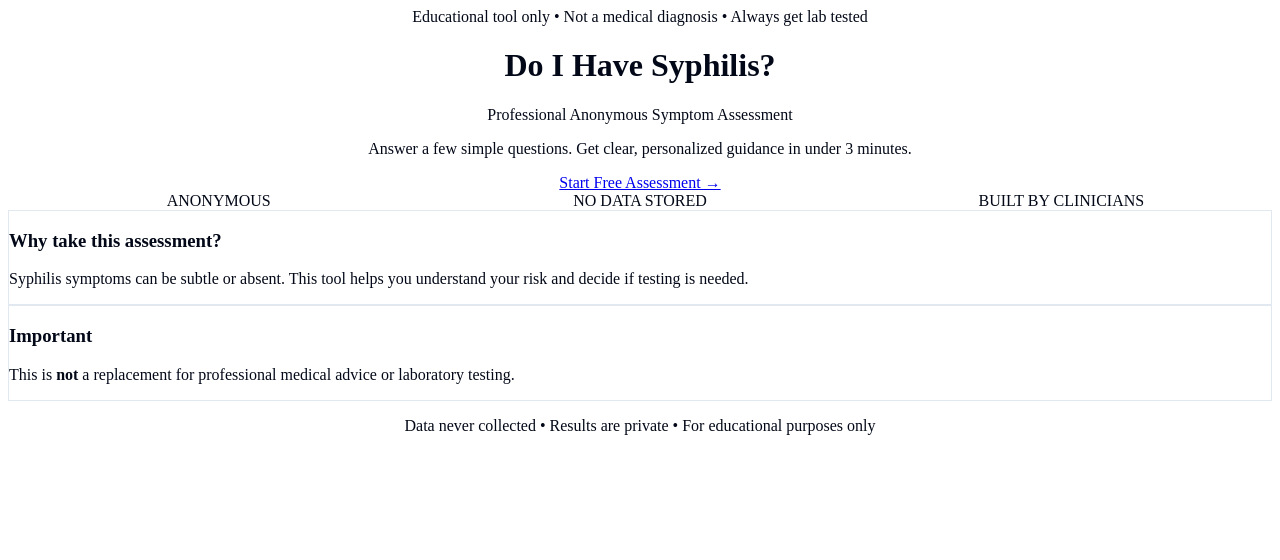
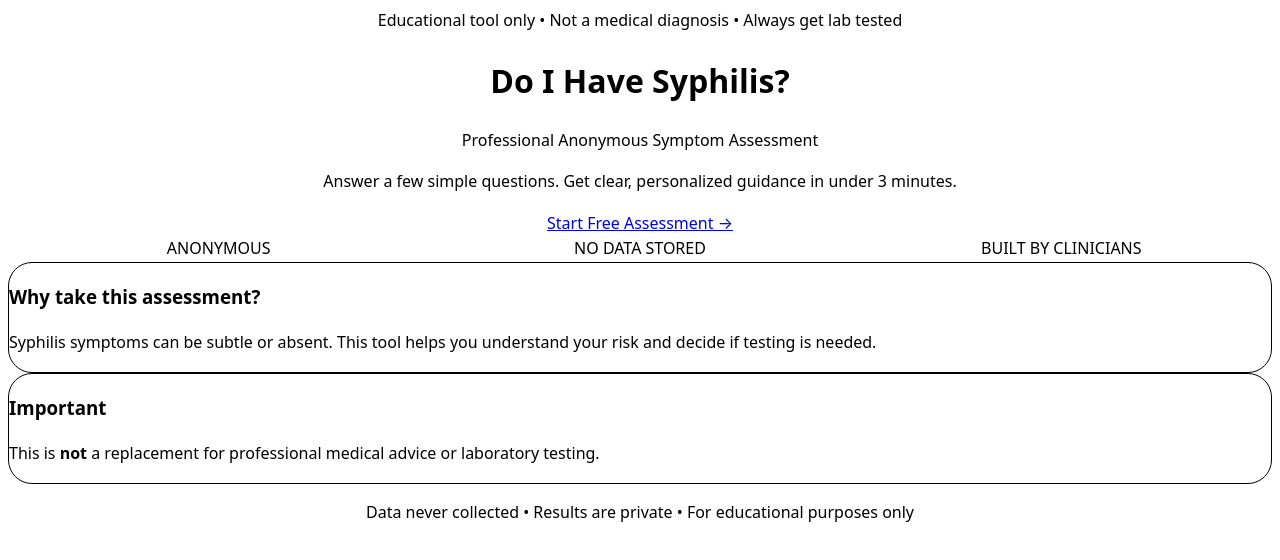
Before and after one commit to easystd/assessments, a Next.js app: page / in a window 1280 px wide. Shown: the top 560 px of the page. Built offline with nearby package versions, Linux system fonts and the light colour scheme.

Commit message:
Update globals.css

```diff
--- a/app/globals.css
+++ b/app/globals.css
@@ -2,37 +2,16 @@
 @tailwind components;
 @tailwind utilities;
 
-@layer base {
-  :root {
-    --background: 0 0% 100%;
-    --foreground: 222.2 84% 4.9%;
-    --card: 0 0% 100%;
-    --card-foreground: 222.2 84% 4.9%;
-    --popover: 0 0% 100%;
-    --popover-foreground: 222.2 84% 4.9%;
-    --primary: 173 66% 42%;
-    --primary-foreground: 210 40% 98%;
-    --secondary: 210 40% 96%;
-    --secondary-foreground: 222.2 84% 4.9%;
-    --muted: 210 40% 96%;
-    --muted-foreground: 215.4 16.3% 46.9%;
-    --accent: 210 40% 96%;
-    --accent-foreground: 222.2 84% 4.9%;
-    --destructive: 0 84.2% 60.2%;
-    --destructive-foreground: 210 40% 98%;
-    --border: 214.3 31.8% 91.4%;
-    --input: 214.3 31.8% 91.4%;
-    --ring: 173 66% 42%;
-    --radius: 0.75rem;
-  }
+/* Basic medical look */
+body {
+  font-family: system-ui, -apple-system, sans-serif;
+  line-height: 1.6;
 }
 
-@layer base {
-  * {
-    border-color: hsl(var(--border));
-  }
-  body {
-    background-color: hsl(var(--background));
-    color: hsl(var(--foreground));
-  }
+button {
+  cursor: pointer;
 }
+
+.rounded-3xl {
+  border-radius: 1.5rem;
+}
```
